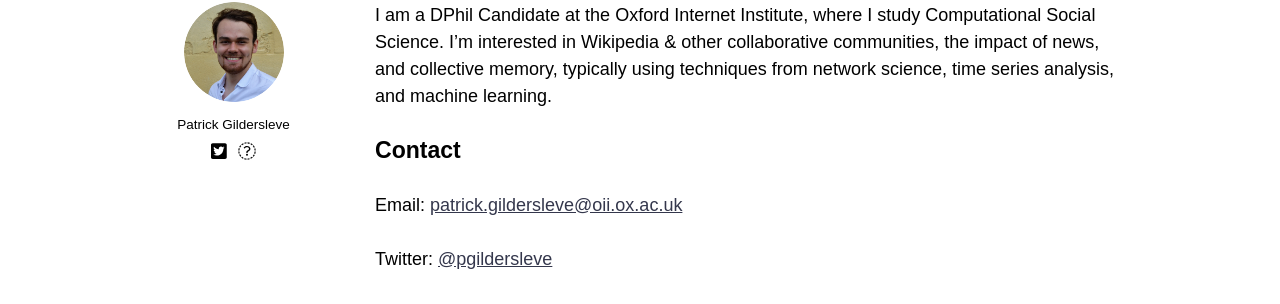
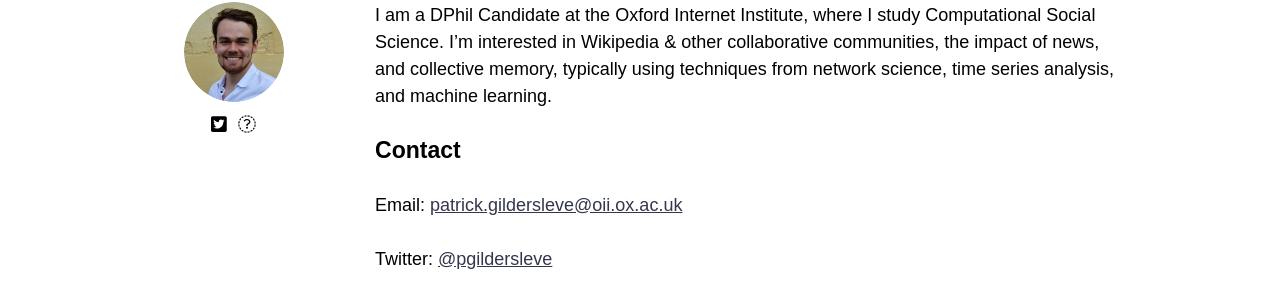
Before and after one commit to pgilders/pgilders.github.io, a Jekyll site: the page built from index.md, in a window 1280 px wide. Shown: the part 294-598 px from the top of the page. Built offline with Jekyll 4.4.1, drawn with Linux system fonts in a browser that asks for light colours; nearby versions of some CDN libraries.

Commit message:
Update index.md

```diff
--- a/index.md
+++ b/index.md
@@ -1,10 +1,7 @@
 ---
 layout: post
 author:
-  name: Patrick Gildersleve
   picture: /images/PG.jpg
-  twitter: pgildersleve
-  email: patrick.gildersleve@oii.ox.ac.uk
   links:
     - title: Twitter
       url: https://twitter.com/pgildersleve
```
